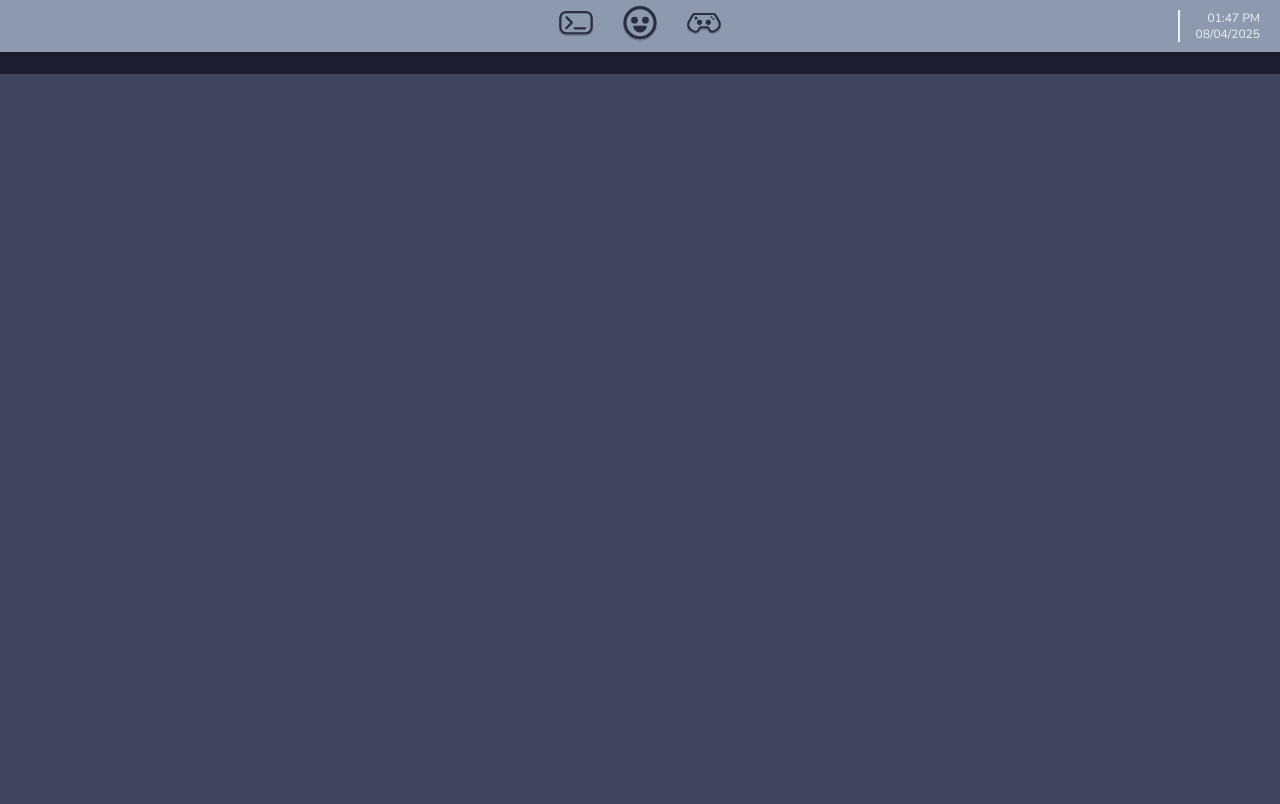
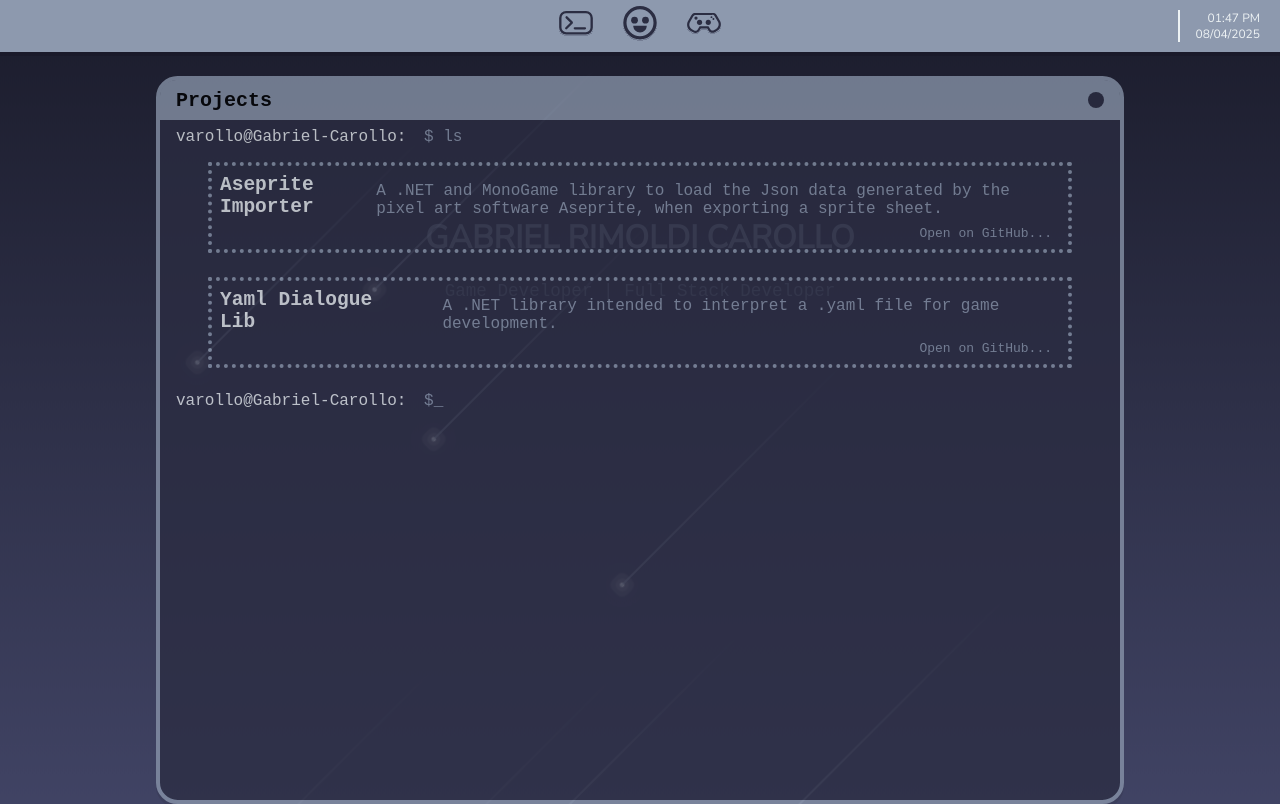
Before and after one commit to Varollo/varollo.github.io, a React (Vite) app: page /projects in a window 1280 px wide. Built offline with nearby package versions, Linux system fonts and the light colour scheme.

Commit message:
Finished projects page

```diff
--- a/src/Pages/ProjectsPage/ProjectsPage.css
+++ b/src/Pages/ProjectsPage/ProjectsPage.css
@@ -0,0 +1,48 @@
+.projectsWindow * {
+  font-family: monospace;
+  color: var(--primary-color);
+  margin: 0.5rem;
+}
+
+.projectsWindow p {
+  font-size: 1rem;
+}
+
+.terminalTxt,
+.projectsWindow h2 {
+  color: var(--foreground-color);
+}
+
+.projectHighlight {
+  display: flex;
+  gap: 1.25rem;
+  border: 0.25rem dotted var(--primary-color);
+  margin: 1rem 3rem 1.5rem 3rem;
+}
+
+.projectDescription {
+  text-align: right;
+}
+
+.projectDescription p {
+  text-align: left;
+}
+
+.projectDescription a {
+  filter: none;
+  transition: all .2s ease-in-out;
+}
+
+.projectDescription a:hover {
+  filter: brightness(150%);
+}
+
+@media screen and (max-width: 768px) {
+  .projectHighlight {
+    gap: 0;
+  }
+
+  .projectsWindow {
+    height: 150vh;
+  }
+}
--- a/src/Pages/ProjectsPage/ProjectsPage.tsx
+++ b/src/Pages/ProjectsPage/ProjectsPage.tsx
@@ -1,7 +1,48 @@
+import { Link } from "react-router-dom";
+import Window from "../../components/Window/Window";
+
+import "./ProjectsPage.css";
+
 const ProjectsPage = () => {
   return (
-    <div>ProjectsPage</div>
-  )
-}
+    <Window title="Projects" mode="dark">
+      <div className="projectsWindow">
+        <p>
+          <span className="terminalTxt">varollo@Gabriel-Carollo:</span> $ ls
+        </p>
 
-export default ProjectsPage
+        <div className="projectHighlight">
+          <h2>Aseprite Importer</h2>
+          <div className="projectDescription">
+            <p>
+              A .NET and MonoGame library to load the Json data generated by the
+              pixel art software Aseprite, when exporting a sprite sheet.
+            </p>
+            <Link to="https://github.com/Varollo/aseprite-importer">
+              Open on GitHub...
+            </Link>
+          </div>
+        </div>
+
+        <div className="projectHighlight">
+          <h2>Yaml Dialogue Lib</h2>
+          <div className="projectDescription">
+            <p>
+              A .NET library intended to interpret a .yaml file for game
+              development.
+            </p>
+            <Link to="https://github.com/Varollo/YamlDialogueLib">
+              Open on GitHub...
+            </Link>
+          </div>
+        </div>
+
+        <p>
+          <span className="terminalTxt">varollo@Gabriel-Carollo:</span> $_
+        </p>
+      </div>
+    </Window>
+  );
+};
+
+export default ProjectsPage;
--- a/src/components/Window/Window.css
+++ b/src/components/Window/Window.css
@@ -1,20 +1,25 @@
 .window {
   box-shadow: var(--shadow);
-  background-color: var(--foreground-color);
 
   width: 60rem;
   height: 45rem;
 
   margin-top: 1.5rem;
 
-  border-radius: 1rem;
+  border-radius: 1.35rem;
 
   animation: scaleUp 0.5s ease-in-out forwards;
   transform-origin: 50% 0;
 }
 
-.window.dark {
+.window-light {
+  background-color: var(--foreground-color);
+}
+
+.window-dark {
+  border: .25rem solid var(--primary-color);
   background-color: var(--background-color);
+  opacity: 75%;
 }
 
 .window.scale-down-exit {
--- a/src/components/Window/Window.tsx
+++ b/src/components/Window/Window.tsx
@@ -5,10 +5,11 @@ import "./Window.css";
 
 interface Props {
   title: string;
+  mode?: "light" | "dark";
   children?: ReactNode;
 }
 
-const Window = ({children, title}: Props) => {
+const Window = ({ children, title, mode = "light" }: Props) => {
   const [isOpen, setOpen] = useState(true);
   const navigate = useNavigate();
 
@@ -22,7 +23,7 @@ const Window = ({children, title}: Props) => {
 
   return (
     <div
-      className={isOpen ? "window" : "window scale-down-exit"}
+      className={`window ${isOpen ? "" : "scale-down-exit"} window-${mode}`}
       onAnimationEnd={handleAnimationEnd}
     >
       <WindowHeader onClose={onClose} title={title} />
--- a/src/components/_App/App.css
+++ b/src/components/_App/App.css
@@ -39,7 +39,12 @@ a {
 @media screen and (max-width: 768px) {
   html,
   body {
-    overflow: auto;
+    overflow-y: auto;
+    overflow-x: hidden;
     margin-bottom: 1rem;
   }
+
+  body {
+    position: relative;
+  }
 }
```
